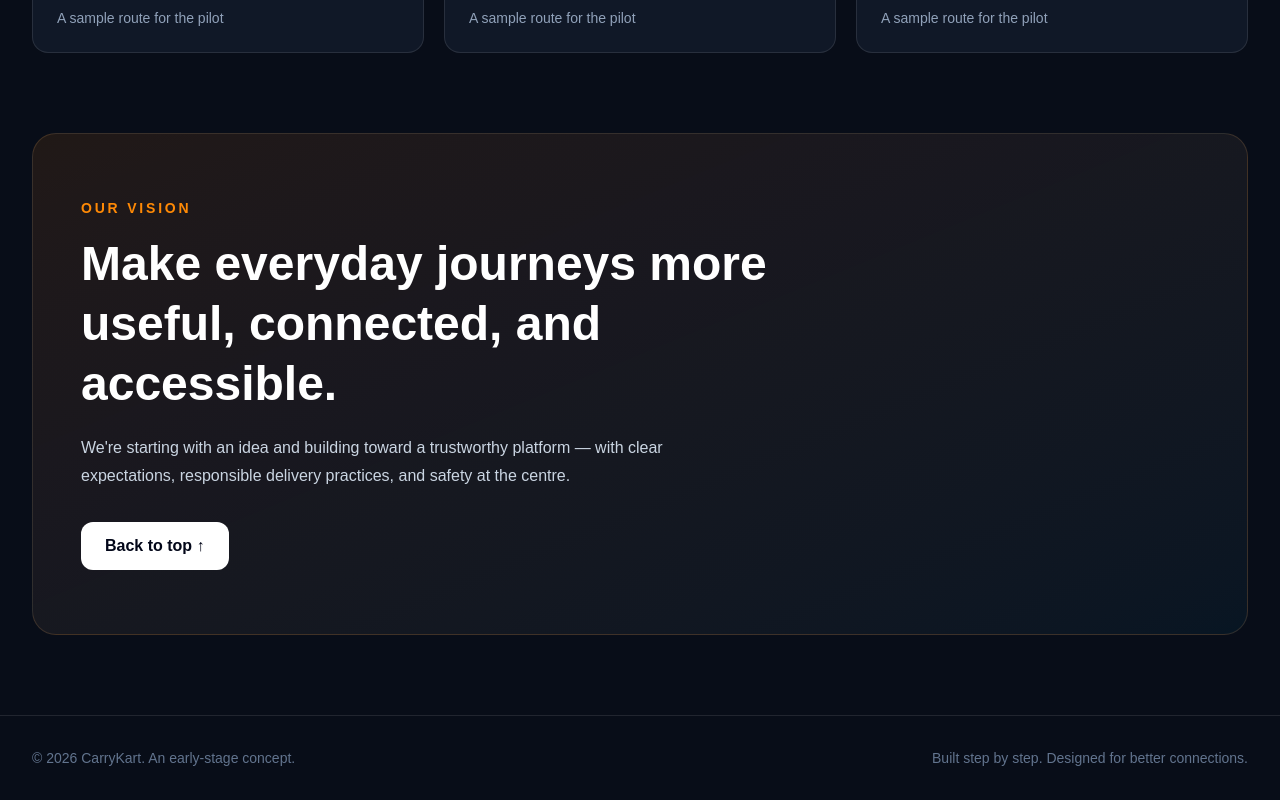
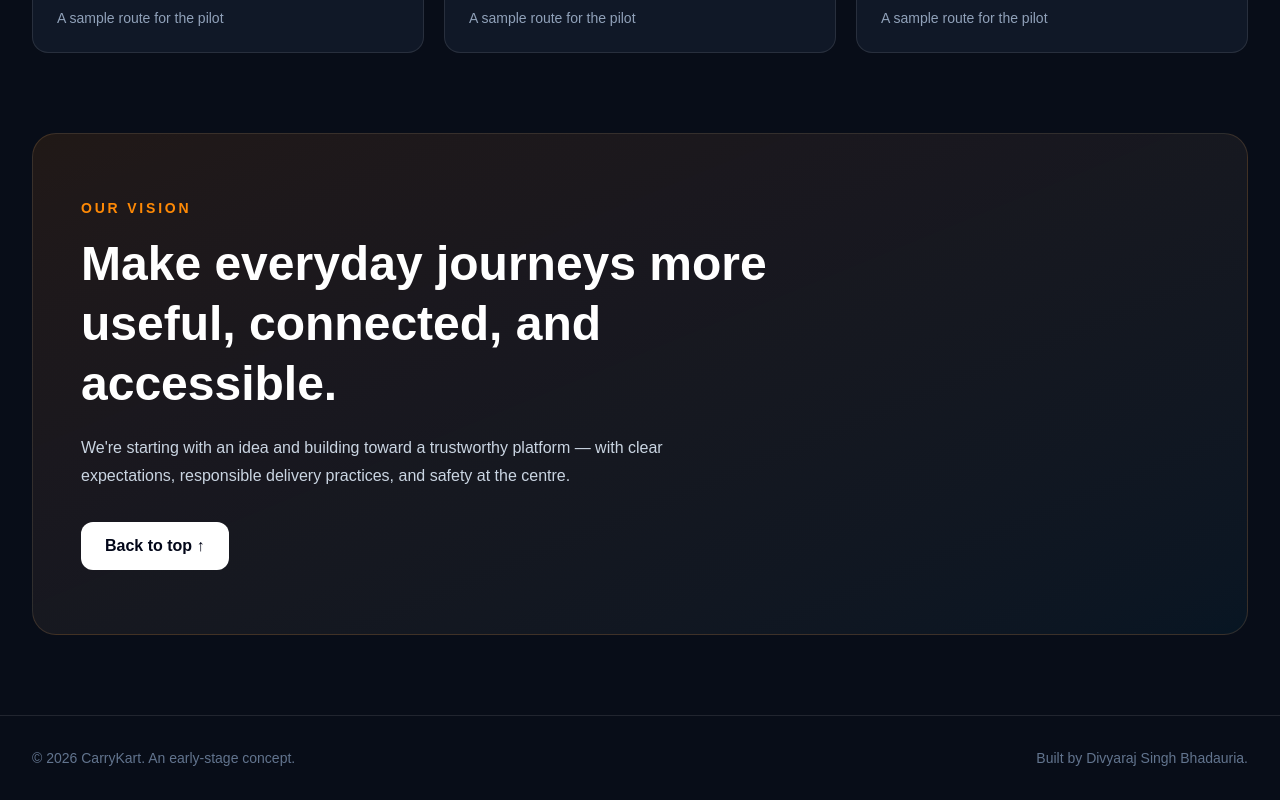
Before and after one commit to divyarajsingh-AI/carrykart, a Next.js app: page / in a window 1280 px wide. Shown: the part 1793-2593 px from the top of the page. Built offline with nearby package versions, Linux system fonts and the light colour scheme.

Commit message:
Update page.tsx

```diff
--- a/app/page.tsx
+++ b/app/page.tsx
@@ -285,7 +285,7 @@ export default function Home() {
           <p>
             © 2026 CarryKart. An early-stage concept.
           </p>
-          <p>Built step by step. Designed for better connections.</p>
+          <p>Built by Divyaraj Singh Bhadauria.</p>
         </div>
       </footer>
     </main>
```
